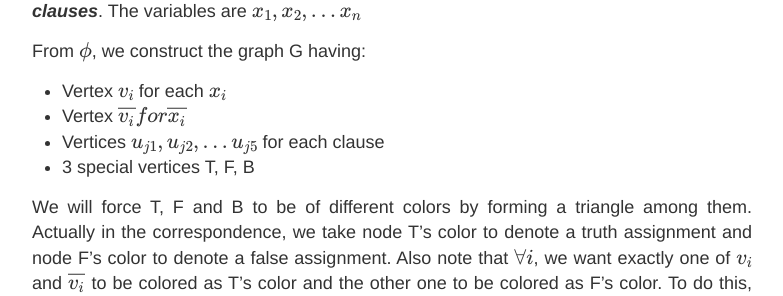
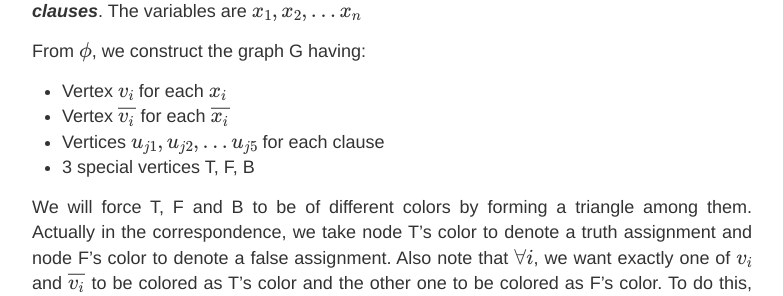
Before and after one commit to aseemrb/aseemrb.github.io, a Jekyll site: the page built from _posts/2016-03-25-sharp-p-complete-problems.md, in a window 1280 px wide and 900 px high, scrolled down 1351 px. Shown: the part 157-453 px from the top of the window, without its empty margins (248-1031 px from the left). Built offline with Jekyll 4.4.1, drawn with Linux system fonts in a browser that asks for light colours; formulas are drawn with MathJax 3; comment, search, counter and statistics services are not loaded.

Commit message:
sharp-p-complete-problems

```diff
--- a/_posts/2016-03-25-sharp-p-complete-problems.md
+++ b/_posts/2016-03-25-sharp-p-complete-problems.md
@@ -34,7 +34,7 @@ Now we reduce 3-SAT to 3-coloring and thus prove it to be NP-Hard. To do this, l
 From $$\phi$$, we construct the graph G having:
 
 - Vertex $$v_i$$ for each $$x_i$$
-- Vertex $$\overline{v_i} for \overline{x_i}$$
+- Vertex $$\overline{v_i}$$ for each $$\overline{x_i}$$
 - Vertices $$u_{j1}, u_{j2}, ... u_{j5}$$ for each clause
 - 3 special vertices T, F, B
 
```
